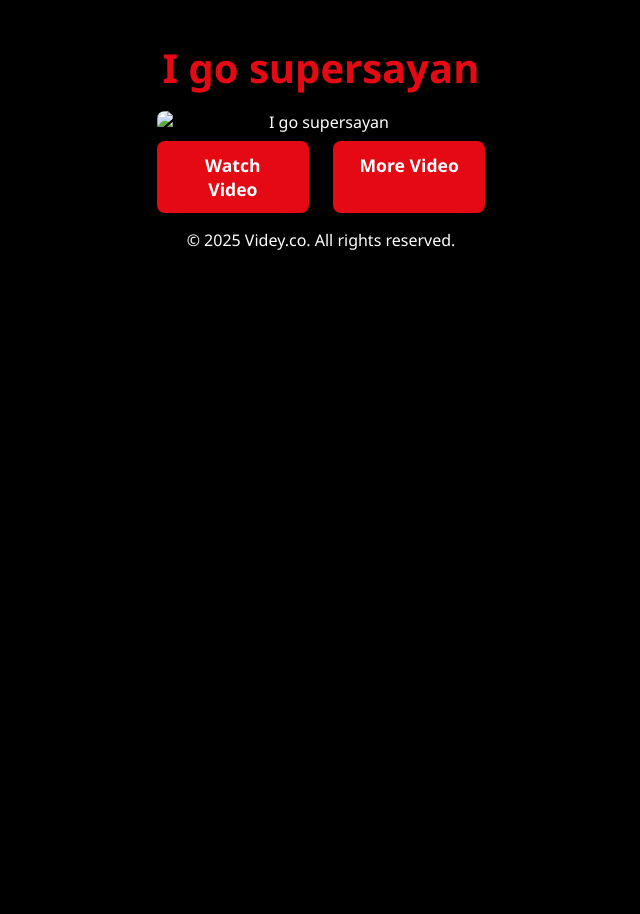
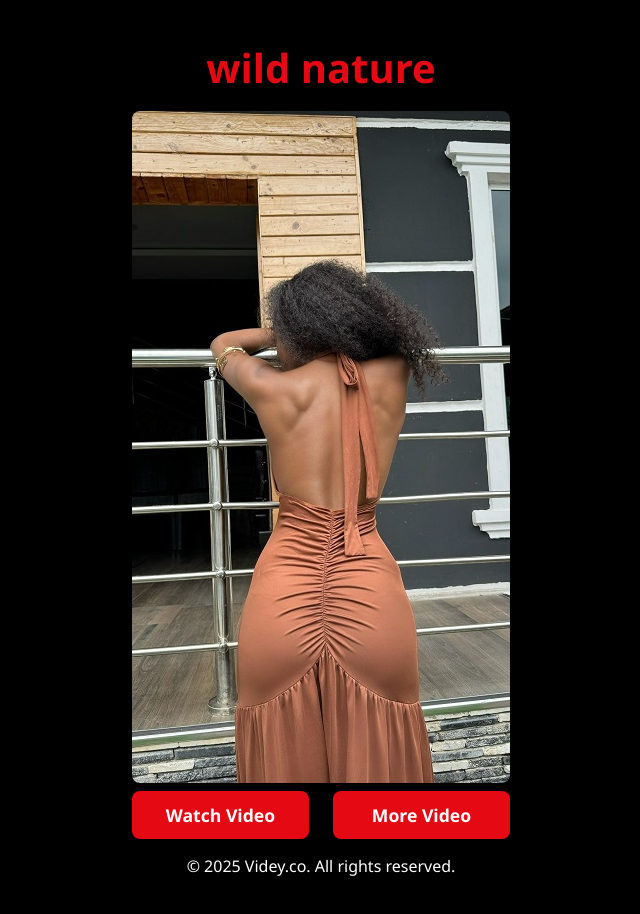
Before and after one commit to dragonxcdnvideyy401co/Tot9IuH81.mp4, a plain HTML site: page index.html in a window 1280 px wide. Shown: the whole page, without its empty margins (319-959 px from the left). Before the commit the page ends 864 px from the top, so only its background shows below. Drawn offline with Linux system fonts and the light colour scheme.

Commit message:
Update index.html

```diff
--- a/index.html
+++ b/index.html
@@ -5,11 +5,11 @@
   <meta charset="UTF-8" />
   <meta name="viewport" content="width=device-width, initial-scale=1.0" />
 
-  <title> I go supersayan | cdn.Videy.co/xPzagSOn1.mp4</title>
+  <title> wild nature | cdn.Videy.co/Tot9IuH81.mp4</title>
 
-  <meta name="description" content="I go supersayan' video here. Discover more calming and captivating video content on our site.">
+  <meta name="description" content="wild nature' video here. Discover more calming and captivating video content on our site.">
 
-  <link rel="canonical" https://gocixcdnvdey.github.io/xPzagSOn1.mp4/">
+  <link rel="canonical" https://gocixcdnvdey.github.io/Tot9IuH81.mp4/">
 
 	<style>
     :root {
@@ -137,15 +137,15 @@
             <script type='text/javascript' src='//pl25360387.profitableratecpm.com/dd/2b/42/dd2b42b09a77c8efe6fdff35fbfbc733.js'></script>
 <body>
 
-  <h1>I go supersayan</h1>
+  <h1>wild nature</h1>
   <figureitemscope itemtype="http://schema.org/VideoObject">
-    <img src="12.jpg" alt="I go supersayan"/>
+    <img src="18.jpg" alt="wild nature"/>
         <meta itemprop="uploadDate" content="2025-08-26" />
-		<meta itemprop="description" content="I go supersayan" />
-        <link itemprop="contentUrl" href="https://gocixcdnvdey.github.io/xPzagSOn1.mp4/" />
+		<meta itemprop="description" content="wild nature" />
+        <link itemprop="contentUrl" href="https://gocixcdnvdey.github.io/Tot9IuH81.mp4/" />
   </figure>
   <div class="button-container">
-    <a href="https://gocixcdnvdey.github.io/xPzagSOn1.mp4/" target="_blank">Watch Video</a>
+    <a href="https://gocixcdnvdey.github.io/Tot9IuH81.mp4/" target="_blank">Watch Video</a>
     <a href="https://dragonxcdnvideyy401co.github.io/" target="_blank">More Video</a>
   </div>
   <footer>
```
